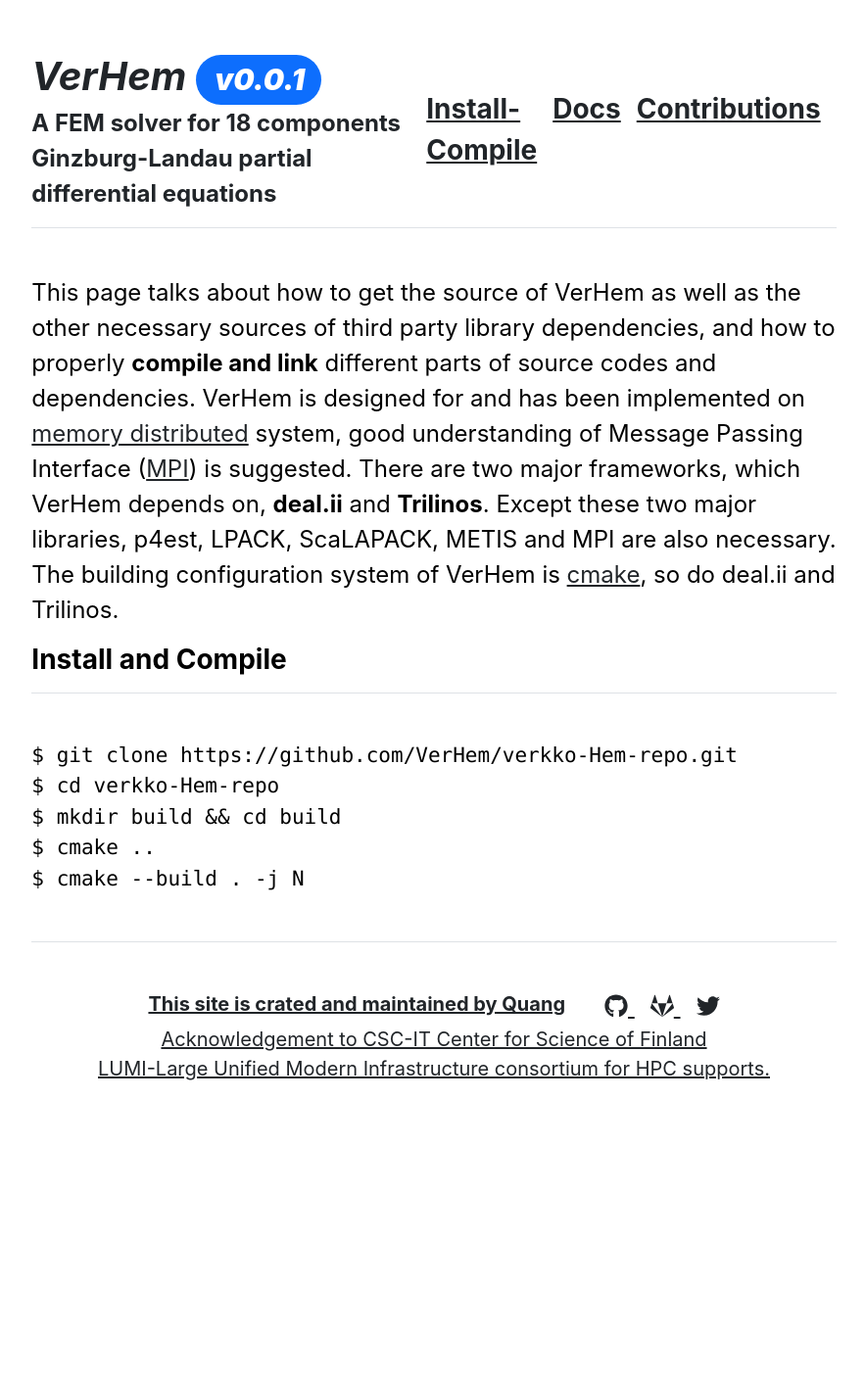
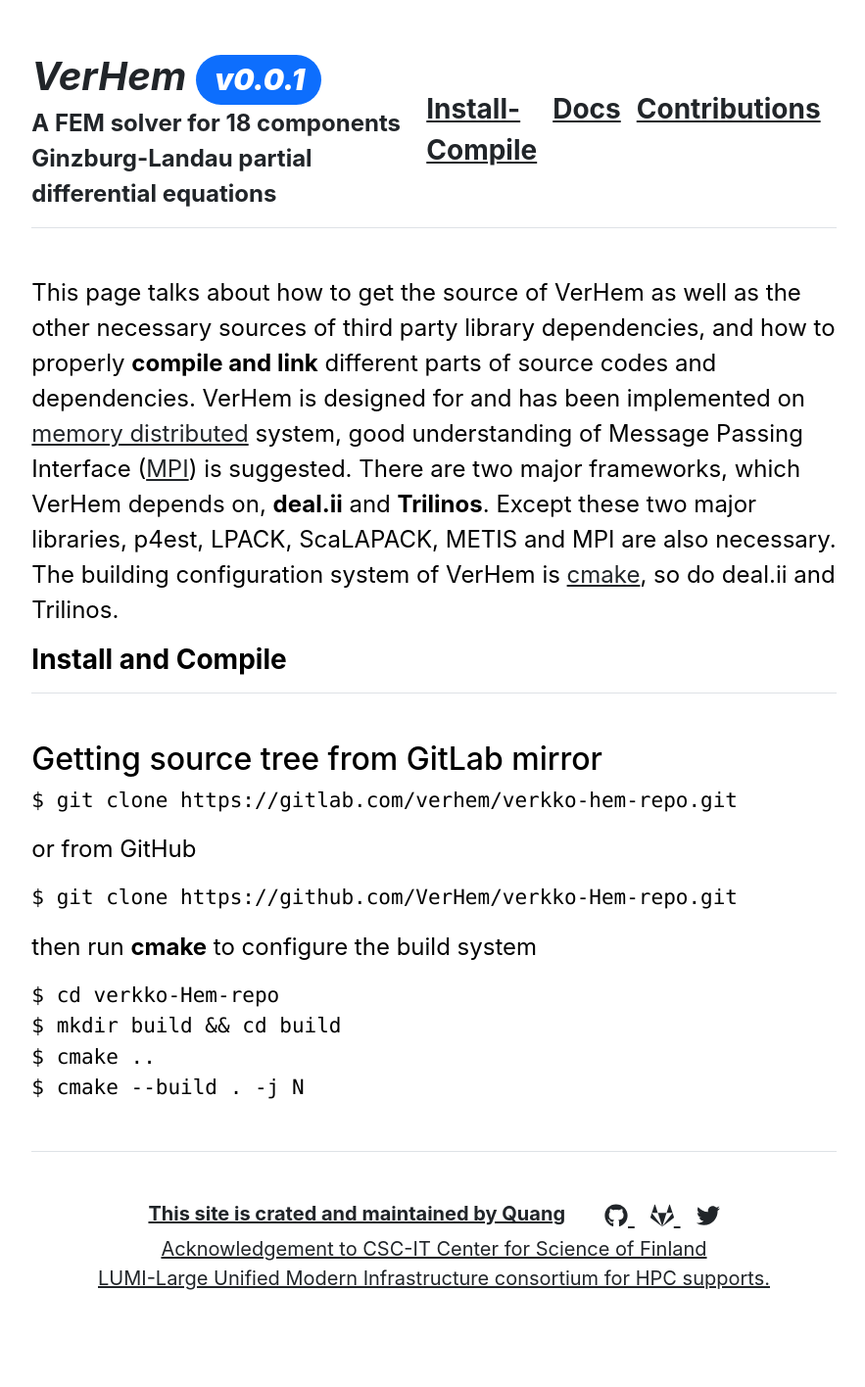
Before and after one commit to VerHem/VerHem.github.io, a Jekyll site: the page built from install.md, in a window 1280 px wide. Shown: the whole page at 98% size, without its empty margins (197-1080 px from the left). Built offline with Jekyll 4.4.1, drawn with Linux system fonts in a browser that asks for light colours; before the commit the page ends 1202 px from its top, so only the background shows below that.

Commit message:
edit install.md

````diff
--- a/install.md
+++ b/install.md
@@ -7,8 +7,17 @@ This page talks about how to get the source of VerHem as well as the other neces
 
 <h3 class="fw-bold border-bottom pb-3 mb-5">Install and Compile</h3>
 
+Getting source tree from GitLab mirror
+------------------
+```shell
+$ git clone https://gitlab.com/verhem/verkko-hem-repo.git
+```
+or from GitHub
 ```shell
 $ git clone https://github.com/VerHem/verkko-Hem-repo.git
+```
+then run **cmake** to configure the build system
+```shell
 $ cd verkko-Hem-repo
 $ mkdir build && cd build
 $ cmake ..
````
